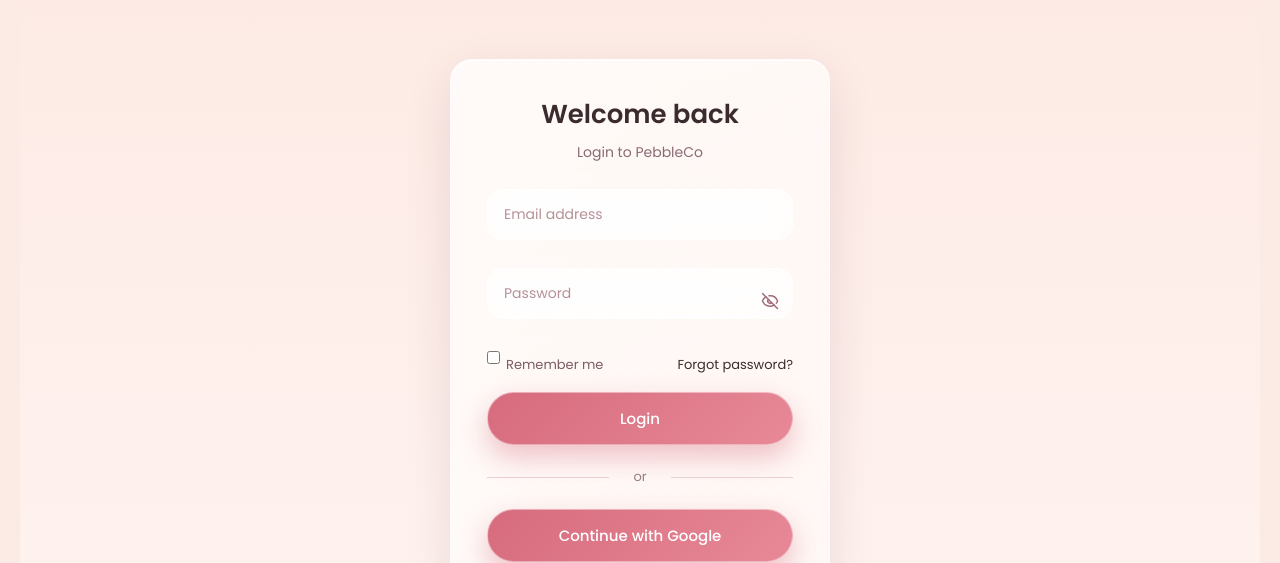
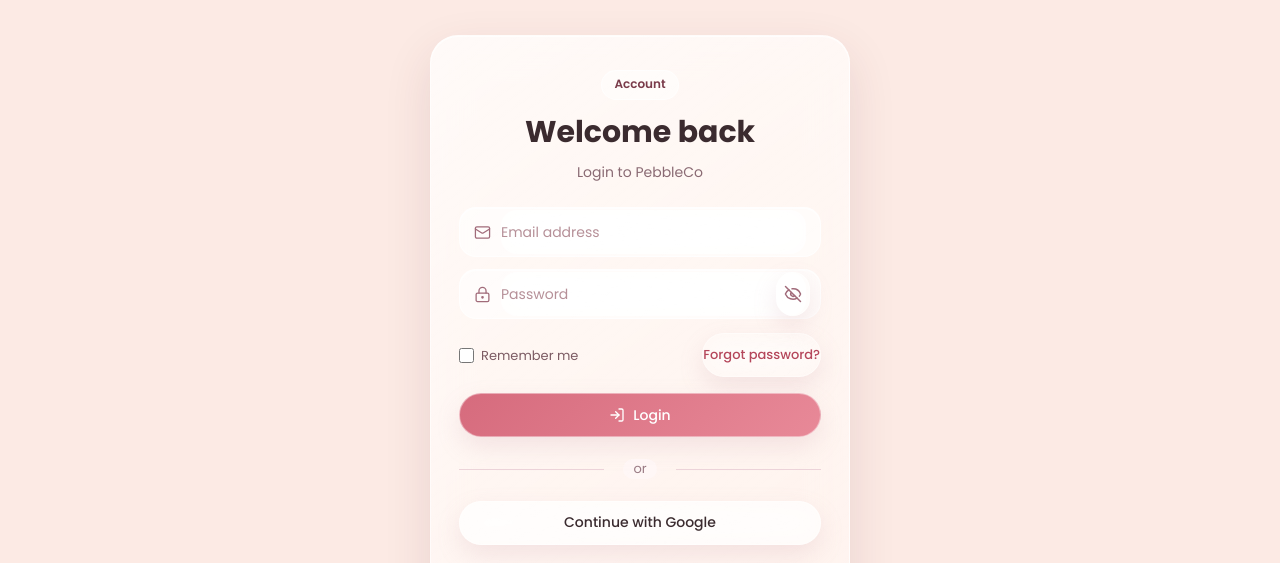
Before and after one commit to codesughosh/PebbleCo, a React (Vite) app: page /login in a window 1280 px wide. Shown: the part 244-807 px from the top of the page. Built offline with nearby package versions, Linux system fonts and the light colour scheme; no server answers.

Commit message:
Polish auth and info pages

```diff
--- a/src/pages/Login.jsx
+++ b/src/pages/Login.jsx
@@ -1,16 +1,15 @@
-import { Link } from "react-router-dom";
-import "../styles/auth.css";
-import { useState, useEffect } from "react";
+import { useEffect, useState } from "react";
+import { Link, useNavigate } from "react-router-dom";
 import {
+  GoogleAuthProvider,
+  onAuthStateChanged,
+  sendPasswordResetEmail,
   signInWithEmailAndPassword,
-  GoogleAuthProvider,
   signInWithPopup,
 } from "firebase/auth";
+import { Eye, EyeOff, LockKeyhole, LogIn, Mail } from "lucide-react";
 import { auth } from "../firebase";
-import { sendPasswordResetEmail } from "firebase/auth";
-import { useNavigate } from "react-router-dom";
-import { onAuthStateChanged } from "firebase/auth";
-import { Eye, EyeOff } from "lucide-react";
+import "../styles/auth.css";
 
 function Login() {
   const navigate = useNavigate();
@@ -18,6 +17,7 @@ function Login() {
   const [email, setEmail] = useState("");
   const [password, setPassword] = useState("");
   const [error, setError] = useState("");
+
   const handleLogin = async (e) => {
     e.preventDefault();
     setError("");
@@ -53,6 +53,7 @@ function Login() {
       setError(err.message);
     }
   };
+
   useEffect(() => {
     const unsub = onAuthStateChanged(auth, (currentUser) => {
       if (currentUser) {
@@ -66,31 +67,40 @@ function Login() {
   return (
     <div className="auth-page">
       <div className="auth-card">
+        <span className="auth-kicker">Account</span>
         <h1 className="auth-title">Welcome back</h1>
         <p className="auth-subtitle">Login to PebbleCo</p>
 
-        <form className="auth-form">
+        <form className="auth-form" onSubmit={handleLogin}>
+          <label className="auth-input">
+            <Mail size={17} strokeWidth={1.8} />
             <input
               type="email"
               placeholder="Email address"
               value={email}
               onChange={(e) => setEmail(e.target.value)}
+              required
             />
+          </label>
 
-          <div className="password-field">
+          <label className="auth-input password-field">
+            <LockKeyhole size={17} strokeWidth={1.8} />
             <input
               type={showPassword ? "text" : "password"}
               placeholder="Password"
               value={password}
               onChange={(e) => setPassword(e.target.value)}
+              required
             />
-            <span
+            <button
+              type="button"
               className="eye-btn"
+              aria-label={showPassword ? "Hide password" : "Show password"}
               onClick={() => setShowPassword(!showPassword)}
             >
               {showPassword ? <Eye size={18} /> : <EyeOff size={18} />}
-            </span>
-          </div>
+            </button>
+          </label>
 
           <div className="auth-row">
             <label className="remember">
@@ -98,24 +108,26 @@ function Login() {
               <span>Remember me</span>
             </label>
 
-            <span
-  className="forgot-link"
-  onClick={handleForgotPassword}
->
+            <button type="button" className="forgot-link" onClick={handleForgotPassword}>
               Forgot password?
-</span>
+            </button>
+          </div>
 
-          </div>
           {error && <p className="auth-error">{error}</p>}
 
-          <button onClick={handleLogin}>Login</button>
+          <button type="submit" className="primary-btn">
+            <LogIn size={16} strokeWidth={2} />
+            Login
+          </button>
         </form>
 
         <div className="divider">
           <span>or</span>
         </div>
 
-        <button onClick={handleGoogleLogin}>Continue with Google</button>
+        <button type="button" className="google-btn" onClick={handleGoogleLogin}>
+          Continue with Google
+        </button>
 
         <p className="switch-auth">
           New to PebbleCo? <Link to="/signup">Create an account</Link>
--- a/src/pages/policies/PrivacyPolicy.jsx
+++ b/src/pages/policies/PrivacyPolicy.jsx
@@ -1,6 +1,7 @@
 function PrivacyPolicy() {
   return (
     <div className="policy-page">
+      <span className="info-kicker">Policy</span>
       <h1>Privacy Policy</h1>
 
       <p>
--- a/src/pages/policies/ShippingPolicy.jsx
+++ b/src/pages/policies/ShippingPolicy.jsx
@@ -1,6 +1,7 @@
 function ShippingPolicy() {
   return (
     <div className="policy-page">
+      <span className="info-kicker">Policy</span>
       <h1>Shipping Policy</h1>
 
       <p>
@@ -10,7 +11,7 @@ function ShippingPolicy() {
 
       <h2>Shipping Time</h2>
       <p>
-        Orders are usually processed within 2–4 business days. Delivery timelines
+        Orders are usually processed within 2-4 business days. Delivery timelines
         may vary based on location.
       </p>
 
--- a/src/pages/policies/Terms.jsx
+++ b/src/pages/policies/Terms.jsx
@@ -1,6 +1,7 @@
 function Terms() {
   return (
     <div className="policy-page">
+      <span className="info-kicker">Policy</span>
       <h1>Terms & Conditions</h1>
 
       <p>
--- a/src/styles/auth.css
+++ b/src/styles/auth.css
@@ -1,210 +1,239 @@
-/* =====================
-   AUTH PAGE BASE
-===================== */
-
 .auth-page {
+  display: flex;
   min-height: 100vh;
-  background: linear-gradient(180deg, #fdeae4, #fff5f3);
-  display: flex;
+  align-items: flex-start;
   justify-content: center;
-  padding: 16px;
-   align-items: flex-start;   /* 🔥 move to top */
-  padding-top: 80px;
+  padding: 56px 16px 72px;
+  background: transparent;
 }
 
-/* =====================
-   AUTH CARD
-===================== */
-
 .auth-card {
-  width: 100%;
-  max-width: 380px;
-  background: #ffffff;
-  padding: 36px;
-  border-radius: 22px;
-  box-shadow: 0 25px 60px rgba(214, 107, 125, 0.18),
-    0 8px 18px rgba(0, 0, 0, 0.04);
+  width: min(420px, 100%);
+  padding: 34px 28px;
+  border: 1px solid rgba(255, 255, 255, 0.7);
+  border-radius: 28px;
+  background:
+    linear-gradient(150deg, rgba(255, 255, 255, 0.78), rgba(255, 247, 249, 0.52)),
+    rgba(255, 255, 255, 0.62);
   text-align: center;
+  box-shadow:
+    0 20px 52px rgba(90, 42, 54, 0.12),
+    inset 0 1px 0 rgba(255, 255, 255, 0.74);
+  backdrop-filter: saturate(170%) blur(22px);
+  -webkit-backdrop-filter: saturate(170%) blur(22px);
 }
 
-/* =====================
-   TITLES
-===================== */
+.auth-kicker {
+  display: inline-flex;
+  min-height: 28px;
+  align-items: center;
+  padding: 5px 12px;
+  border: 1px solid rgba(255, 255, 255, 0.62);
+  border-radius: var(--ios-pill);
+  background: rgba(255, 255, 255, 0.48);
+  color: #7a3b4a;
+  font-size: 12px;
+  font-weight: 600;
+}
 
 .auth-title {
-  font-size: 26px;
-  font-weight: 600;
+  margin: 10px 0 6px;
   color: #3b2b2f;
-  margin-bottom: 6px;
+  font-size: 30px;
+  font-weight: 700;
 }
 
 .auth-subtitle {
+  margin: 0 0 24px;
+  color: #8a6a73;
   font-size: 14px;
-  color: #8a6a73;
-  margin-bottom: 26px;
 }
-
-/* =====================
-   FORM
-===================== */
 
 .auth-form {
   display: flex;
   flex-direction: column;
-  gap: 14px;
+  gap: 12px;
 }
 
-/* Inputs */
-.auth-card input {
-  width: 100%;
-  padding: 14px 16px;
-  border-radius: 14px;
-  border: 1px solid #f1cbd3;
-  background: #fff8f8;
-  font-size: 14px;
-  transition: all 0.25s ease;
+.auth-input {
+  display: flex;
+  align-items: center;
+  gap: 10px;
+  min-height: 50px;
+  padding: 0 14px;
+  border: 1px solid rgba(255, 255, 255, 0.68);
+  border-radius: 17px;
+  background: rgba(255, 255, 255, 0.58);
+  color: #a16b7a;
+  box-shadow: inset 0 1px 0 rgba(255, 255, 255, 0.68);
+  transition:
+    border-color var(--ios-duration) var(--ios-ease),
+    box-shadow var(--ios-duration) var(--ios-ease),
+    background-color var(--ios-duration) var(--ios-ease);
 }
 
-.auth-card input::placeholder {
+.auth-input:focus-within {
+  border-color: #d66b7d;
+  background: rgba(255, 255, 255, 0.72);
+  box-shadow:
+    0 0 0 4px rgba(214, 107, 125, 0.12),
+    inset 0 1px 0 rgba(255, 255, 255, 0.72);
+}
+
+.auth-input input {
+  width: 100%;
+  min-width: 0;
+  min-height: 48px;
+  padding: 0;
+  border: none;
+  background: transparent;
+  color: #3b2b2f;
+  font-size: 14px;
+  outline: none;
+}
+
+.auth-input input::placeholder {
   color: #b69098;
 }
-
-.auth-card input:focus {
-  outline: none;
-  border-color: #d66b7d;
-  background: #ffffff;
-  box-shadow: 0 0 0 3px rgba(214, 107, 125, 0.12);
-}
-
-/* =====================
-   PASSWORD FIELD
-===================== */
 
 .password-field {
   position: relative;
 }
 
+.password-field input {
+  padding-right: 38px;
+}
+
 .eye-btn {
   position: absolute;
-  right: 14px;
-  top: 0;
-  height: 100%;
-
-  cursor: pointer;
-  color: #a16b7a;
-  display: flex;
+  top: 50%;
+  right: 10px;
+  display: inline-flex;
   align-items: center;
   justify-content: center;
-  transition: color 0.2s ease;
+  width: 34px;
+  height: 34px;
+  min-height: 34px;
+  padding: 0;
+  border: none;
+  border-radius: 50%;
+  background: transparent;
+  color: #a16b7a;
+  box-shadow: none;
+  backdrop-filter: none;
+  -webkit-backdrop-filter: none;
+  transform: translateY(-50%);
 }
 
 .eye-btn:hover {
+  background: rgba(252, 234, 228, 0.78);
   color: #7a3e4a;
 }
 
-/* =====================
-   ROW (REMEMBER + FORGOT)
-===================== */
+.eye-btn:active {
+  transform: translateY(-50%) scale(0.98);
+}
 
 .auth-row {
   display: flex;
+  align-items: center;
   justify-content: space-between;
-  align-items: center;
+  gap: 12px;
+  margin-top: 2px;
+  color: #7c5b63;
   font-size: 13px;
-  margin-top: 4px;
 }
 
 .remember {
-  display: flex;
+  display: inline-flex;
   align-items: center;
-  gap: 6px;
-  white-space: nowrap; /* 🔥 prevents line break */
-  font-size: 13px;
-  color: #7c5b63;
+  gap: 7px;
+  white-space: nowrap;
 }
 
-.auth-card input[type="checkbox"] {
+.remember input {
+  width: 15px;
+  height: 15px;
   accent-color: #d66b7d;
 }
 
-.forgot-btn {
-  background: none !important;
-  border: none !important;
-  padding: 0 !important;
-  margin: 0 !important;
-  box-shadow: none !important;
-
+.forgot-link {
+  display: inline-flex;
+  width: auto;
+  min-height: auto;
+  padding: 0;
+  border: none;
+  background: transparent;
+  color: #b5475b;
   font-size: 13px;
-  color: #b5475b; /* PebbleCo rose */
-  font-weight: 500;
-  cursor: pointer;
+  font-weight: 600;
+  text-align: right;
+  box-shadow: none;
+  backdrop-filter: none;
+  -webkit-backdrop-filter: none;
 }
 
-.forgot-btn:hover,
 .forgot-link:hover {
   color: #8f3445;
   text-decoration: underline;
 }
 
-/* =====================
-   ERROR MESSAGE
-===================== */
-
 .auth-error {
+  margin: 0;
+  padding: 10px 12px;
+  border: 1px solid rgba(192, 57, 43, 0.18);
+  border-radius: 14px;
+  background: rgba(255, 255, 255, 0.5);
   color: #c0392b;
   font-size: 13px;
-  margin-top: -4px;
   text-align: left;
 }
 
-/* =====================
-   BUTTONS
-===================== */
-
-.auth-card button {
+.primary-btn,
+.google-btn {
+  display: inline-flex;
+  align-items: center;
+  justify-content: center;
+  gap: 8px;
   width: 100%;
-  padding: 14px;
-  border-radius: 16px;
-  border: none;
-  font-size: 15px;
-  cursor: pointer;
-  transition: all 0.25s ease;
+  min-height: 48px;
+  padding: 0 18px;
+  border-radius: var(--ios-pill);
+  font-size: 14px;
+  font-weight: 600;
 }
 
-/* Primary Login Button */
-.auth-card button:not(.google-btn) {
+.primary-btn {
+  margin-top: 4px;
   background: linear-gradient(135deg, #d66b7d, #e88998);
-  color: white;
-  box-shadow: 0 12px 28px rgba(214, 107, 125, 0.4);
+  color: #ffffff;
+  box-shadow: 0 14px 32px rgba(214, 107, 125, 0.28);
 }
 
-.auth-card button:not(.google-btn):hover {
+.primary-btn:hover {
   transform: translateY(-1px);
-  box-shadow: 0 16px 34px rgba(214, 107, 125, 0.5);
+  box-shadow: 0 18px 38px rgba(214, 107, 125, 0.32);
 }
 
-/* Google Button */
 .google-btn {
-  margin-top: 12px;
-  background: #ffffff;
-  border: 1px solid #f1cbd3;
+  border: 1px solid rgba(255, 255, 255, 0.68);
+  background: rgba(255, 255, 255, 0.58);
   color: #3b2b2f;
+  box-shadow:
+    0 12px 28px rgba(90, 42, 54, 0.08),
+    inset 0 1px 0 rgba(255, 255, 255, 0.68);
 }
 
 .google-btn:hover {
-  background: #fff1f1;
+  background: rgba(255, 241, 241, 0.78);
 }
 
-/* =====================
-   DIVIDER
-===================== */
-
 .divider {
+  position: relative;
   margin: 22px 0;
-  position: relative;
+  color: #9a7b84;
+  font-size: 13px;
   text-align: center;
-  font-size: 13px;
-  color: #9a7b84;
 }
 
 .divider::before,
@@ -214,7 +243,7 @@
   top: 50%;
   width: 40%;
   height: 1px;
-  background: #ead0d6;
+  background: rgba(234, 208, 214, 0.9);
 }
 
 .divider::before {
@@ -225,19 +254,24 @@
   right: 0;
 }
 
-/* =====================
-   FOOTER TEXT
-===================== */
+.divider span {
+  position: relative;
+  z-index: 1;
+  display: inline-flex;
+  padding: 0 10px;
+  background: rgba(255, 247, 249, 0.64);
+  border-radius: var(--ios-pill);
+}
 
 .switch-auth {
-  margin-top: 22px;
+  margin: 22px 0 0;
+  color: #6f4e56;
   font-size: 14px;
-  color: #6f4e56;
 }
 
 .switch-auth a {
   color: #d66b7d;
-  font-weight: 500;
+  font-weight: 600;
   text-decoration: none;
 }
 
@@ -245,52 +279,16 @@
   text-decoration: underline;
 }
 
-/* =====================
-   SIGNUP PAGE ALIGNMENT
-   (matches Login style)
-===================== */
+@media (max-width: 520px) {
+  .auth-page {
+    padding: 32px 0 58px;
+  }
 
-/* Signup title */
-.auth-card h2 {
-  font-size: 26px;
-  font-weight: 600;
-  color: #3b2b2f;
-  margin-bottom: 6px;
+  .auth-card {
+    padding: 28px 20px;
+  }
+
+  .auth-title {
+    font-size: 26px;
+  }
 }
-
-/* Signup subtitle */
-.auth-card p:first-of-type {
-  font-size: 14px;
-  color: #8a6a73;
-  margin-bottom: 26px;
-}
-
-/* Inputs spacing consistency */
-.auth-card input {
-  margin-bottom: 14px;
-}
-
-/* Divider text ("or") in signup */
-.auth-divider {
-  margin: 22px 0;
-  font-size: 13px;
-  color: #9a7b84;
-  text-align: center;
-}
-
-/* Signup switch text */
-.auth-switch {
-  margin-top: 22px;
-  font-size: 14px;
-  color: #6f4e56;
-}
-
-.auth-switch a {
-  color: #d66b7d;
-  font-weight: 500;
-  text-decoration: none;
-}
-
-.auth-switch a:hover {
-  text-decoration: underline;
-}
--- a/src/styles/global.css
+++ b/src/styles/global.css
@@ -41,70 +41,174 @@ main {
 }
 
 
-.policy-page {
-  max-width: 900px;
-  margin: 60px auto;
-  padding: 48px 40px;
-
-  background: #ffffff;
-  border-radius: 22px;
-
-  box-shadow: 0 18px 40px rgba(0, 0, 0, 0.08);
+.policy-page,
+.about-card {
+  width: min(900px, 100%);
+  margin: 0 auto;
+  padding: 44px 38px;
+  border: 1px solid rgba(255, 255, 255, 0.7);
+  border-radius: 28px;
+  background:
+    linear-gradient(150deg, rgba(255, 255, 255, 0.78), rgba(255, 247, 249, 0.52)),
+    rgba(255, 255, 255, 0.62);
+  box-shadow:
+    0 20px 52px rgba(90, 42, 54, 0.12),
+    inset 0 1px 0 rgba(255, 255, 255, 0.74);
+  backdrop-filter: saturate(170%) blur(22px);
+  -webkit-backdrop-filter: saturate(170%) blur(22px);
 }
 
-/* Headings */
-.policy-page h1 {
-  font-size: 30px;
-  margin-bottom: 20px;
-  color: #3b2b2f;
+.policy-page {
+  margin-top: 46px;
+  margin-bottom: 72px;
 }
 
-/* Text */
-.policy-page p {
+.info-kicker {
+  display: inline-flex;
+  min-height: 28px;
+  align-items: center;
+  padding: 5px 12px;
+  border: 1px solid rgba(255, 255, 255, 0.62);
+  border-radius: var(--ios-pill);
+  background: rgba(255, 255, 255, 0.48);
+  color: #7a3b4a;
+  font-size: 12px;
+  font-weight: 600;
+}
+
+.policy-page h1,
+.about-card h1 {
+  margin: 10px 0 20px;
+  color: #3b2b2f;
+  font-size: 34px;
+  font-weight: 700;
+}
+
+.policy-page h2 {
+  margin: 26px 0 8px;
+  color: #5a2a36;
+  font-size: 18px;
+  font-weight: 600;
+}
+
+.policy-page p,
+.about-card p {
+  margin: 0 0 14px;
+  color: #6b4c55;
   font-size: 15px;
   line-height: 1.75;
-  color: #6b4c55;
-  margin-bottom: 14px;
 }
 
-/* Wrapper for all info/policy pages */
+.policy-page strong {
+  color: #5a2a36;
+  font-weight: 700;
+}
+
 .policy-wrapper {
   padding: 40px 0;
 }
 
-/* =========================
-   ABOUT PAGE (ISOLATED)
-========================= */
-
 .about-page {
+  display: flex;
   min-height: 100vh;
-  background: #fceae4;
-  display: flex;
+  align-items: flex-start;
   justify-content: center;
-  align-items: flex-start;
-  padding: 80px 20px;
+  padding: 46px 16px 72px;
+  background: transparent;
 }
 
-.about-card {
-  max-width: 900px;
-  width: 100%;
-  background: #ffffff;
-  border-radius: 26px;
-  padding: 56px 48px;
-  box-shadow: 0 25px 60px rgba(0, 0, 0, 0.12);
+.about-points {
+  display: grid;
+  grid-template-columns: repeat(3, minmax(0, 1fr));
+  gap: 12px;
+  margin-top: 28px;
 }
 
-.about-card h1 {
-  font-size: 32px;
-  margin-bottom: 24px;
-  color: #3b2b2f;
+.about-point,
+.contact-card {
+  display: flex;
+  align-items: center;
+  gap: 12px;
+  min-height: 58px;
+  padding: 14px;
+  border: 1px solid rgba(255, 255, 255, 0.56);
+  border-radius: 18px;
+  background: rgba(252, 234, 228, 0.5);
+  color: #5a2a36;
+  font-size: 14px;
+  font-weight: 600;
+  box-shadow: inset 0 1px 0 rgba(255, 255, 255, 0.62);
 }
 
-.about-card p {
-  font-size: 15px;
-  line-height: 1.8;
-  color: #6b4c55;
-  margin-bottom: 14px;
+.contact-page {
+  max-width: 720px;
+}
+
+.contact-card {
+  margin-top: 14px;
+  align-items: flex-start;
+}
+
+.contact-icon {
+  display: inline-flex;
+  align-items: center;
+  justify-content: center;
+  width: 42px;
+  height: 42px;
+  flex: 0 0 auto;
+  border: 1px solid rgba(255, 255, 255, 0.64);
+  border-radius: 50%;
+  background: rgba(255, 255, 255, 0.54);
+  color: #7a3b4a;
+}
+
+.contact-card span {
+  display: block;
+  margin-bottom: 4px;
+  color: #8a6a73;
+  font-size: 12px;
+  font-weight: 600;
+  text-transform: uppercase;
+}
+
+.contact-card a {
+  color: #5a2a36;
+  font-weight: 700;
+  text-decoration: none;
+}
+
+.contact-card a:hover {
+  text-decoration: underline;
+}
+
+.contact-card p {
+  margin: 0;
+}
+
+@media (max-width: 680px) {
+  .policy-page,
+  .about-card {
+    padding: 30px 20px;
+    border-radius: 24px;
+  }
+
+  .policy-page {
+    margin-top: 32px;
+    margin-bottom: 58px;
+  }
+
+  .policy-page h1,
+  .about-card h1 {
+    font-size: 28px;
+  }
+
+  .about-page {
+    padding: 32px 0 58px;
+  }
+
+  .about-points {
+    grid-template-columns: 1fr;
+  }
 }
 
 /* =========================
```
Also changed, not shown: src/pages/About.jsx (+20 -3 lines), src/pages/Contact.jsx (+23 -4 lines), src/pages/Signup.jsx (+43 -26 lines), src/pages/policies/RefundPolicy.jsx (+3 -4 lines). Lines whose indentation alone changed are shown as unchanged.
